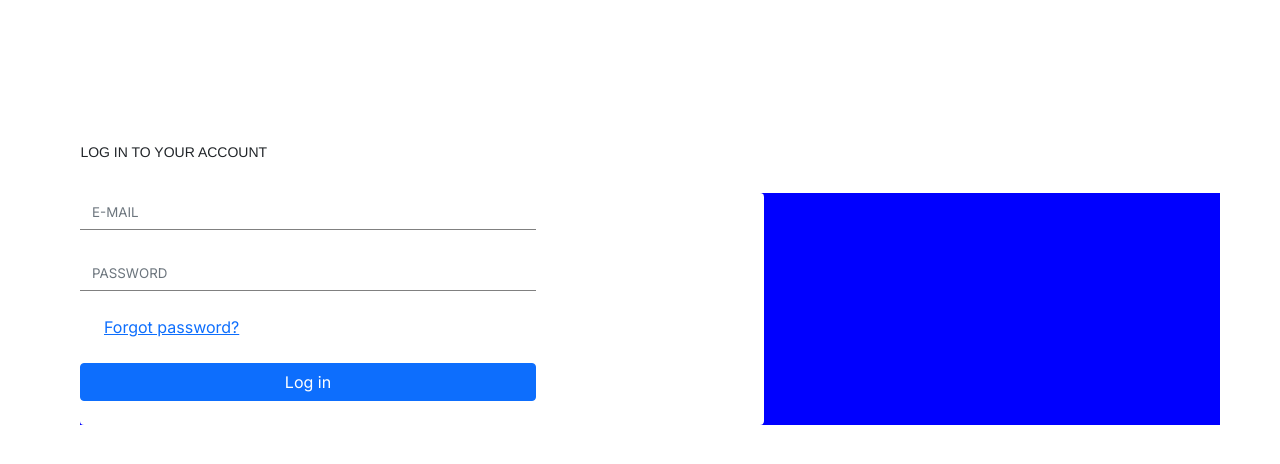
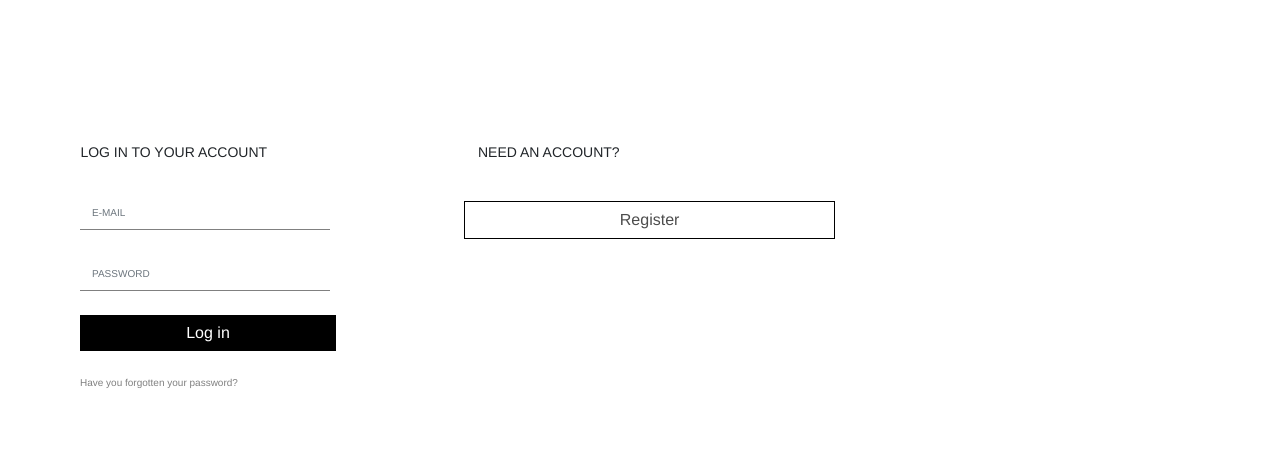
Before and after one commit to GreenFilled2/zara, a Next.js app in the folder frontend/: page /login in a window 1280 px wide. Shown: the top 464 px of the page. Built offline with nearby package versions, Linux system fonts and the light colour scheme.

Commit message:
login page functional

```diff
--- a/frontend/package.json
+++ b/frontend/package.json
@@ -12,6 +12,7 @@
     "@types/node": "20.1.4",
     "@types/react": "18.2.6",
     "@types/react-dom": "18.2.4",
+    "axios": "^1.4.0",
     "mdb-react-ui-kit": "^6.0.0",
     "next": "13.4.2",
     "react": "18.2.0",
--- a/frontend/src/app/login/LoginForm.tsx
+++ b/frontend/src/app/login/LoginForm.tsx
@@ -1,5 +1,6 @@
 'use client';
-import React from 'react';
+
+import React, {useState} from 'react';
 import {
   MDBBtn,
   MDBContainer,
@@ -12,34 +13,57 @@ import {
 from 'mdb-react-ui-kit';
 
 import "./form.css"
+import axios from 'axios';
+import Link from 'next/link';
 
 export default function LoginForm() {
+  const [email, setEmail] = useState("")
+  const [password, setPassword] = useState("")
+  const handleSubmit = async (event: React.FormEvent<HTMLFormElement>) => {
+    event.preventDefault()
+    const newUser = {
+      email,
+      password,
+    }
+    const res = await axios.post("http://localhost:3001/auth/login", newUser, {
+      headers: {
+        "Content-Type": "application/json"
+      }
+    })
+    window.localStorage.setItem("currentUser", JSON.stringify(res.data))
+  }
   return (
     <MDBContainer className='' id="login-container">
-    <MDBCard id="login-card">
+      <MDBRow className='g-0 d-flex'>
+        <MDBCard id="login-card">
+          <h1 style={{marginBottom: "2rem"}}>Log in to your account</h1>
 
-      <MDBRow className='g-0 d-flex'>
 
-        <MDBCol md='8'>
+        <MDBCol md='6'>
 
           <MDBCardBody id="card-body">
+            <form onSubmit={(e) => handleSubmit(e)}>
+            <MDBInput wrapperClass='mb-4' placeholder='E-MAIL' id='form1' type="email" onChange={(e) => setEmail(e.target.value)}/>
+            <MDBInput wrapperClass='mb-4' placeholder='PASSWORD' id='form2' type='password' onChange={(e) => setPassword(e.target.value)}/>
 
-            <MDBInput wrapperClass='mb-4' placeholder='E-MAIL' id='form1' type='email'/>
-            <MDBInput wrapperClass='mb-4' placeholder='PASSWORD' id='form2' type='password'/>
+            <MDBBtn className="mb-4 login-btn">Log in</MDBBtn>
+            </form>
 
-            <div className="d-flex justify-content-between mx-4 mb-4">
-              <a href="!#">Forgot password?</a>
+            <div className="d-flex justify-content-between mb-4">
+              <a href="!#">Have you forgotten your password?</a>
             </div>
-
-            <MDBBtn className="mb-4 w-100">Log in</MDBBtn>
-
           </MDBCardBody>
 
         </MDBCol>
 
+        </MDBCard>
+        <MDBCol md={6} id="need-account">
+          <h3>Need an Account?</h3>
+          <Link href={"/signup"}><MDBBtn className="mb-4" id="register-btn"> Register </MDBBtn></Link>
+
+        </MDBCol>
       </MDBRow>
 
-    </MDBCard>
   </MDBContainer>
   );
 }
--- a/frontend/src/app/login/form.css
+++ b/frontend/src/app/login/form.css
@@ -14,18 +14,17 @@
     margin: 0;
     margin-top: 2rem;
     padding: 0;
-    background: blue;
 }
 
 #login-card {
     border: none;
-    width: 60%;
+    width: 30vw;
     display: flex;
     justify-self: flex-start;
-    /* background: red; */
 }
 
 #login-page {
+    font-family: "Helvetica Neue", Helvetica, Arial, "Lucida Grande", sans-serif;
     background-color: white;
     margin-top: 9rem;
     margin-left: 5rem;
@@ -36,13 +35,18 @@
     text-transform: uppercase;
     font-size: 14px;
     font-weight: 550;
-    font-family: "Helvetica Neue", Helvetica, Arial, "Lucida Grande", sans-serif;
 }
 
 #login-page input {
     border: none;
     border-radius: 0;
     border-bottom: 1px solid gray;
+    width: 130%;
+}
+
+#login-page input:focus {
+    outline: none;
+    box-shadow: none;
 }
 
 #card-body {
@@ -50,5 +54,53 @@
 }
 
 #login-page input::placeholder {
-    font-size: smaller;
+    font-size: 10px;
 }
+
+button.login-btn {
+    background-color: black;
+    border-radius: 0;
+    border: none;
+    width: 20vw;
+}
+
+button.login-btn:hover {
+    background-color: rgb(41, 41, 41);
+    border-radius: 0;
+    border: none;
+}
+
+#login-card a {
+    text-decoration: none;
+    font-size: 10px;
+    color: gray;
+}
+
+#need-account {
+    width: 56vw;
+    /* background: red; */
+}
+
+#need-account h3 {
+    margin-left: 1em;
+    text-transform: uppercase;
+    font-size: 14px;
+    font-weight: 550;
+}
+
+button#register-btn {
+    width: 29vw;
+    margin-top: 2rem;
+    background: white;
+    border: 1px solid black;
+    color: rgb(77, 77, 77);
+    border-radius: 0;
+}
+
+button#register-btn:hover {
+    width: 29vw;
+    margin-top: 2rem;
+    background: white;
+    border: 1px solid rgb(77, 77, 77);
+    border-radius: 0;
+}
--- a/frontend/src/app/login/page.tsx
+++ b/frontend/src/app/login/page.tsx
@@ -3,7 +3,7 @@ import LoginForm from "./LoginForm";
 export default function Login() {
   return (
     <div id="login-page">
-      <h1>Log in to your account</h1>
+      {/* <h1>Log in to your account</h1> */}
       <LoginForm />
     </div>
   );
```
